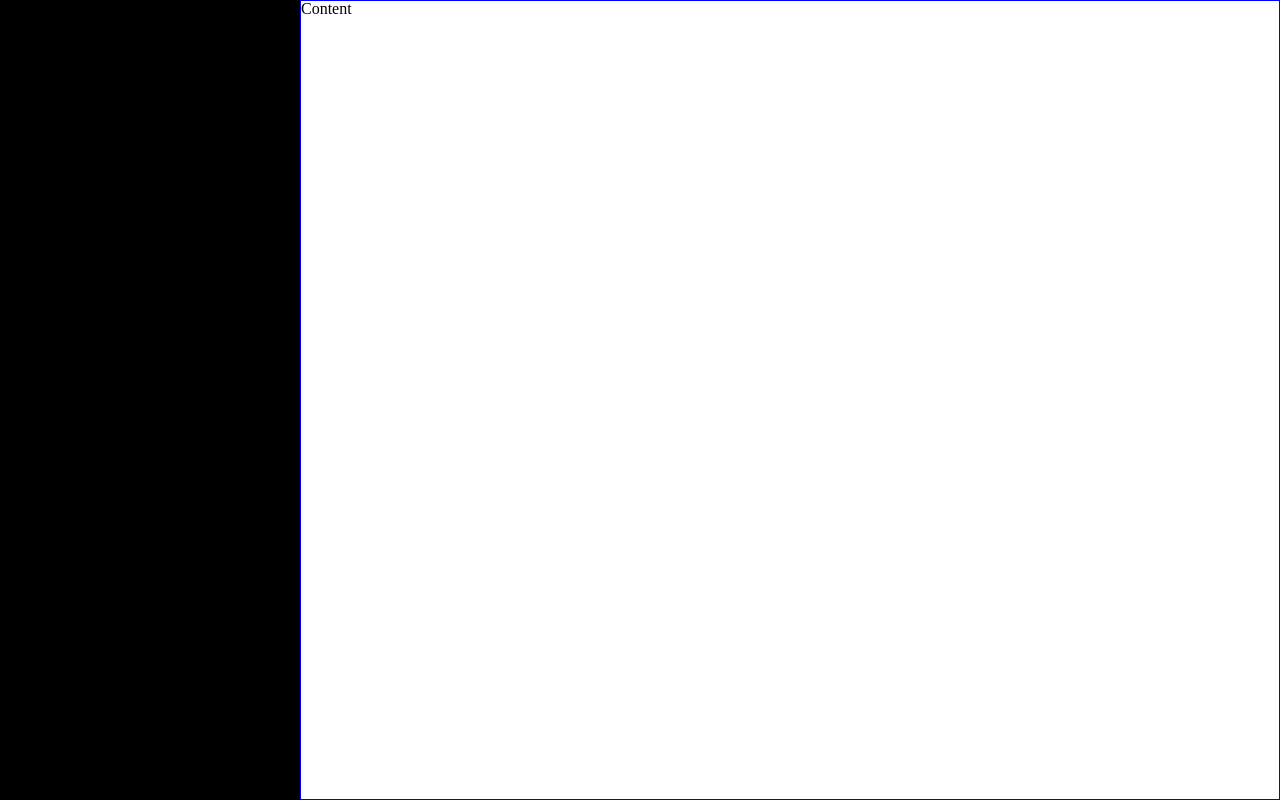
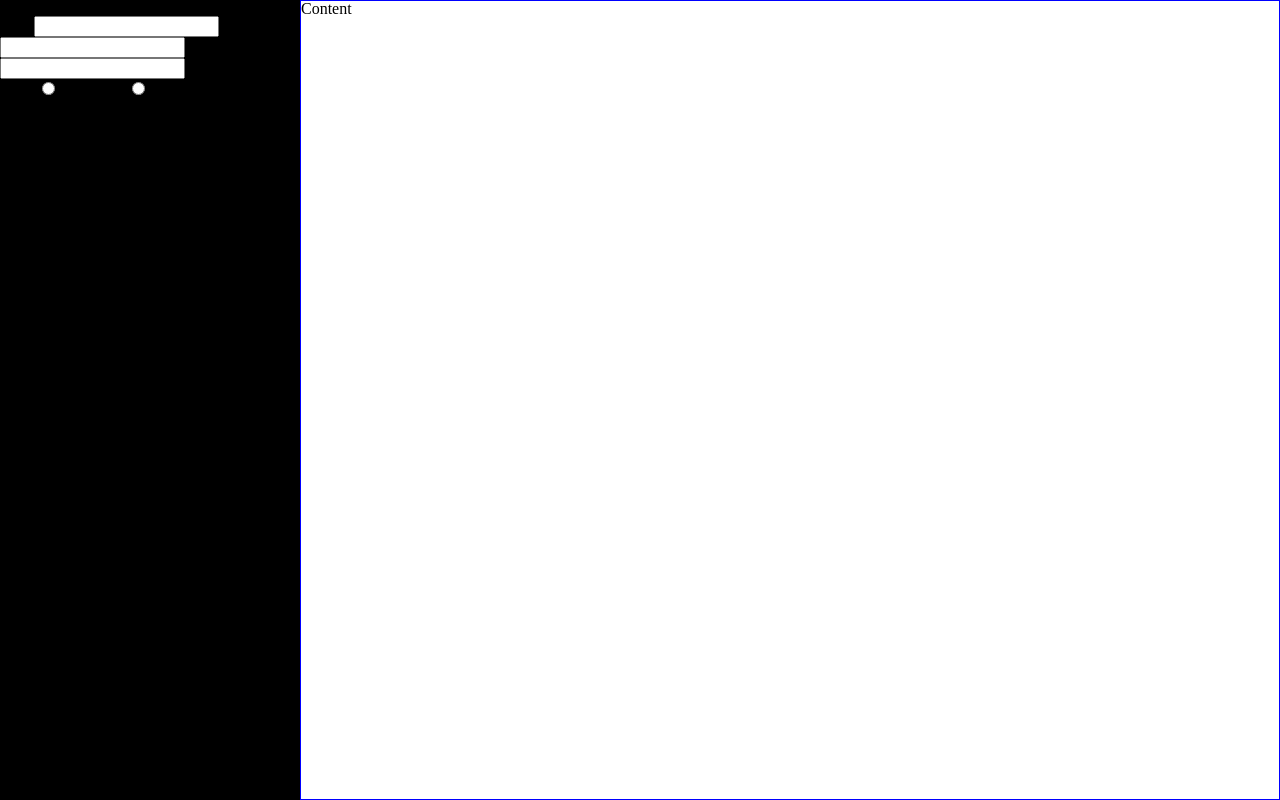
Before and after one commit to JoshDagat/Odin-Library, a plain HTML site: page index.html in a window 1280 px wide. Drawn offline with Linux system fonts and the light colour scheme.

Commit message:
Add form for adding new books

```diff
--- a/index.html
+++ b/index.html
@@ -11,7 +11,23 @@
 
 <body>
   <div class="sidebar">
-    <h1>My Reading List</h1>
+    <form action="#">
+      <fieldset>
+        <legend>New Book:</legend>
+        <label for="book">Title</label>
+        <input id="book" name="book" type="text">
+        <label for="author">Author</label>
+        <input id="author" name="author" type="text">
+        <label for="pages">Pages</label>
+        <input id="pages" name="pages" type="number">
+        <div class="read-radio">
+          <label for="read">Read</label>
+          <input id="read" name="read_not_read" value="read" type="radio">
+          <label for="not-read">Not Read</label>
+          <input id="not-read" name="read_not_read" value="not-read" type="radio">
+        </div>
+      </fieldset>
+    </form>
   </div>
   <main class="content">Content</main>
   <script src="./index.js"></script>
```
